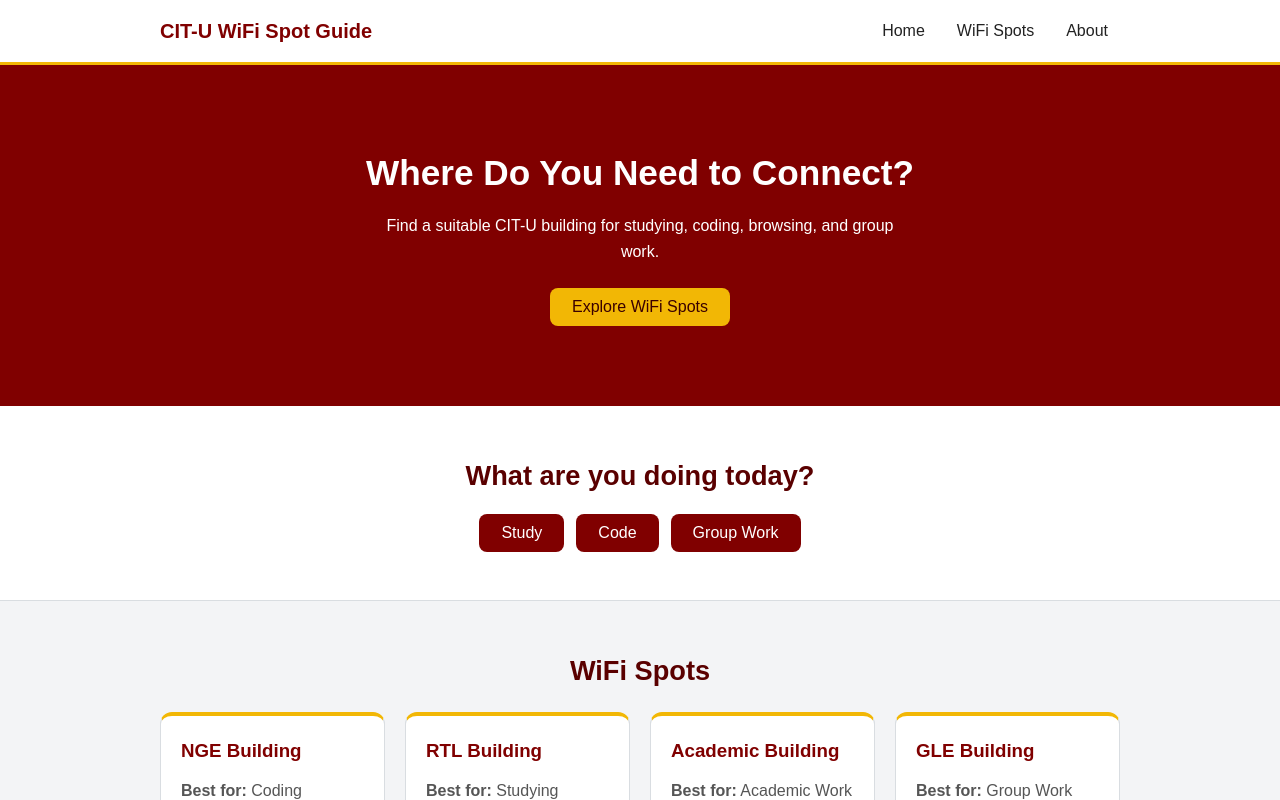
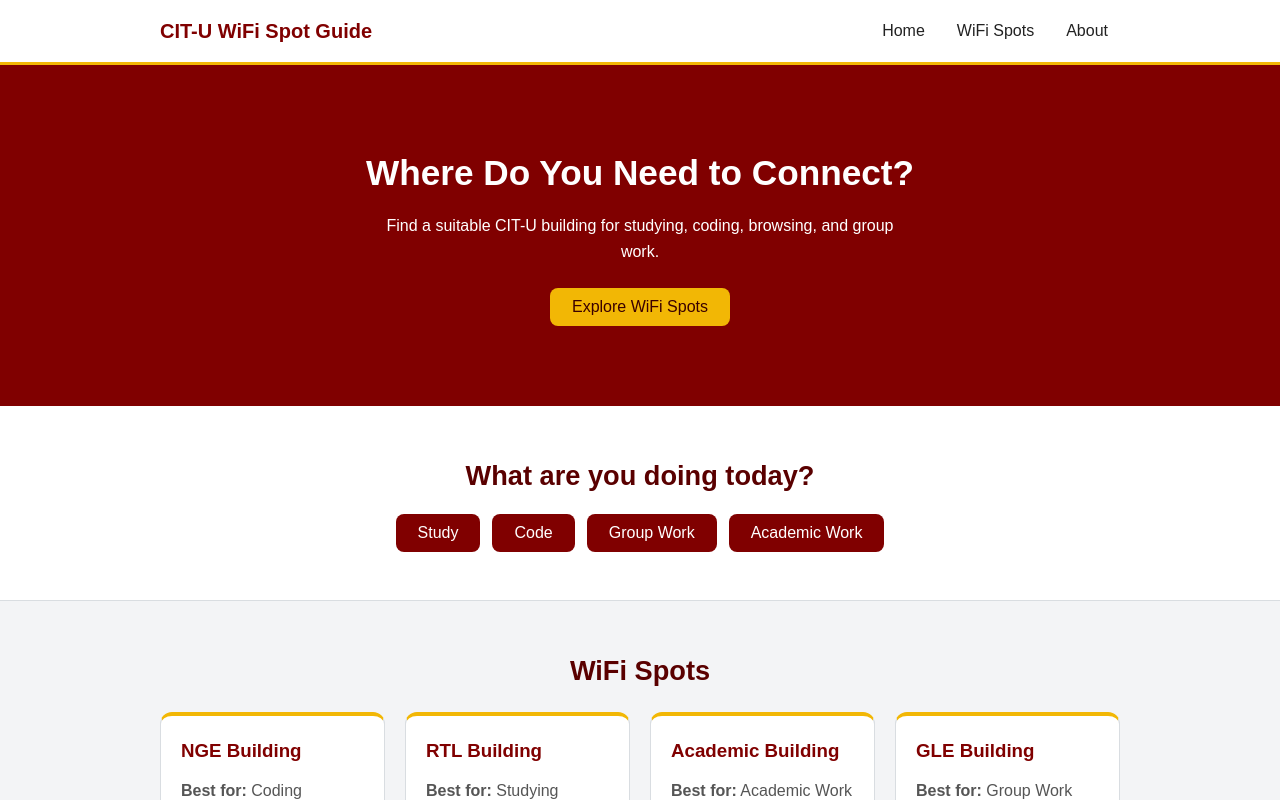
Before and after one commit to jersonsendo/cit-u-wifi-guide, a React (Vite) app: page / in a window 1280 px wide. Shown: the top 800 px of the page. Built offline with nearby package versions, Linux system fonts and the light colour scheme.

Commit message:
Add Academic Work activity

```diff
--- a/src/App.jsx
+++ b/src/App.jsx
@@ -13,6 +13,7 @@ const recommendations = {
   Study: "RTL Building",
   Code: "NGE Building",
   "Group Work": "GLE Building",
+  "Academic Work": "Academic Building",
 };
 
 function scrollToSection(id) {
```
